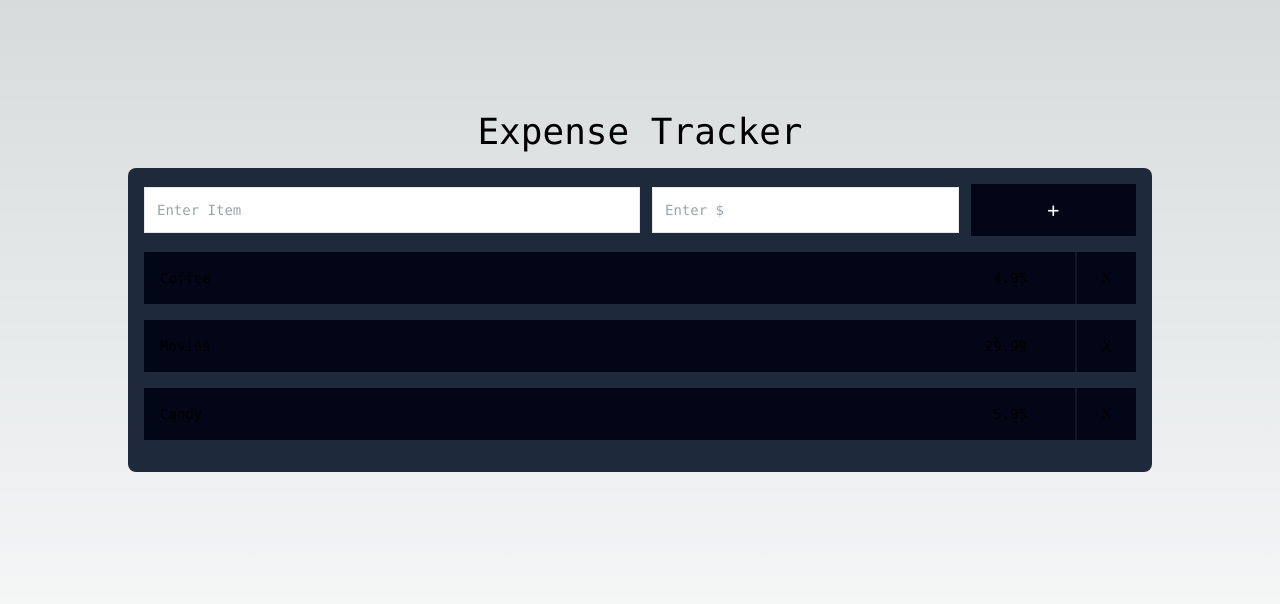
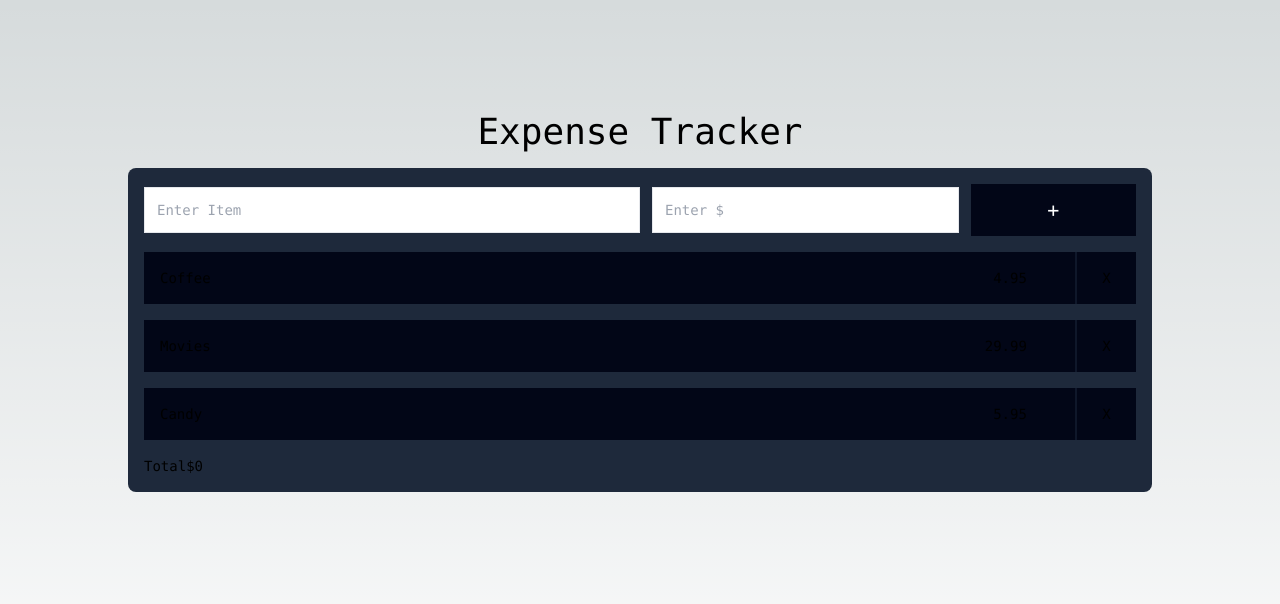
Before and after one commit to danielAwale/finance-tracker-nextjs, a Next.js app: page / in a window 1280 px wide. Shown: the top 604 px of the page. Built offline with nearby package versions, Linux system fonts and the light colour scheme.

Commit message:
write the logic for the total

```diff
--- a/app/page.js
+++ b/app/page.js
@@ -31,6 +31,12 @@ export default function Home() {
               </li>
             ))}
           </ul>
+          {items.length < 1 ? ('') : (
+            <div>
+              <span>Total</span>
+              <span>${total}</span>
+            </div>
+          )}
         </div>
       </div>
     </main>
```
